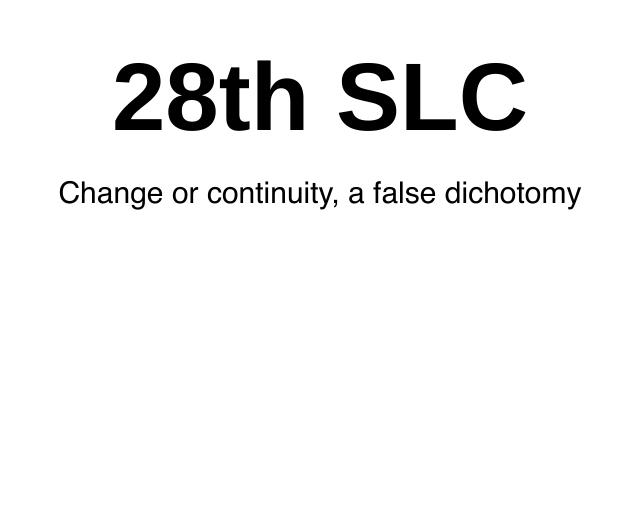
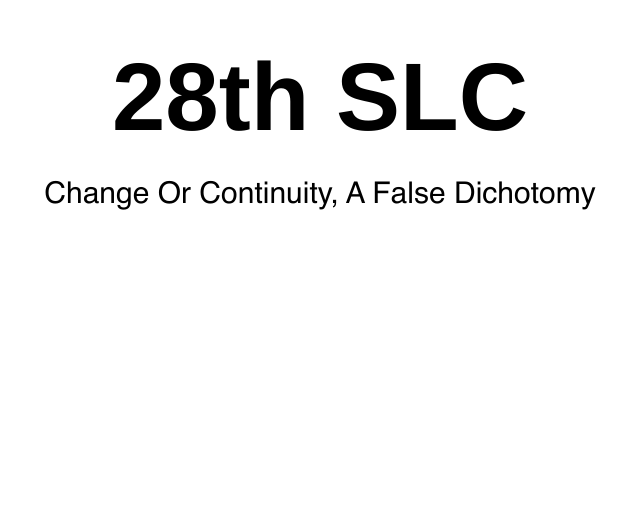
Before and after one commit to vincentcayadi/slc-website, a Next.js app: page / in a window 1280 px wide. Shown: the part 269-800 px from the top of the page, without its empty margins (320-960 px from the left). Built offline with nearby package versions, Linux system fonts and the light colour scheme.

Commit message:
made caps

```diff
--- a/pages/index.tsx
+++ b/pages/index.tsx
@@ -20,7 +20,7 @@ const Home = () => {
           <div>
             <h1 className="mb-8 text-6xl font-bold md:text-8xl ">28th SLC</h1>
             <p className="text-xl md:text-3xl">
-              Change or continuity, a false dichotomy
+              Change Or Continuity, A False Dichotomy
             </p>
           </div>
         </div>
```
